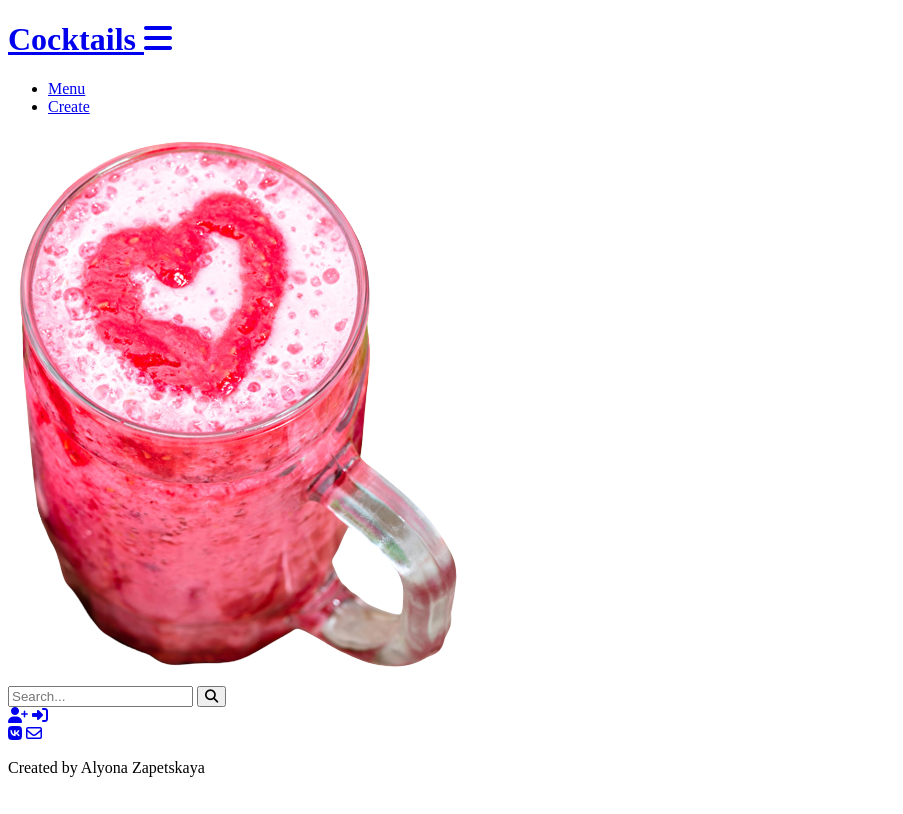
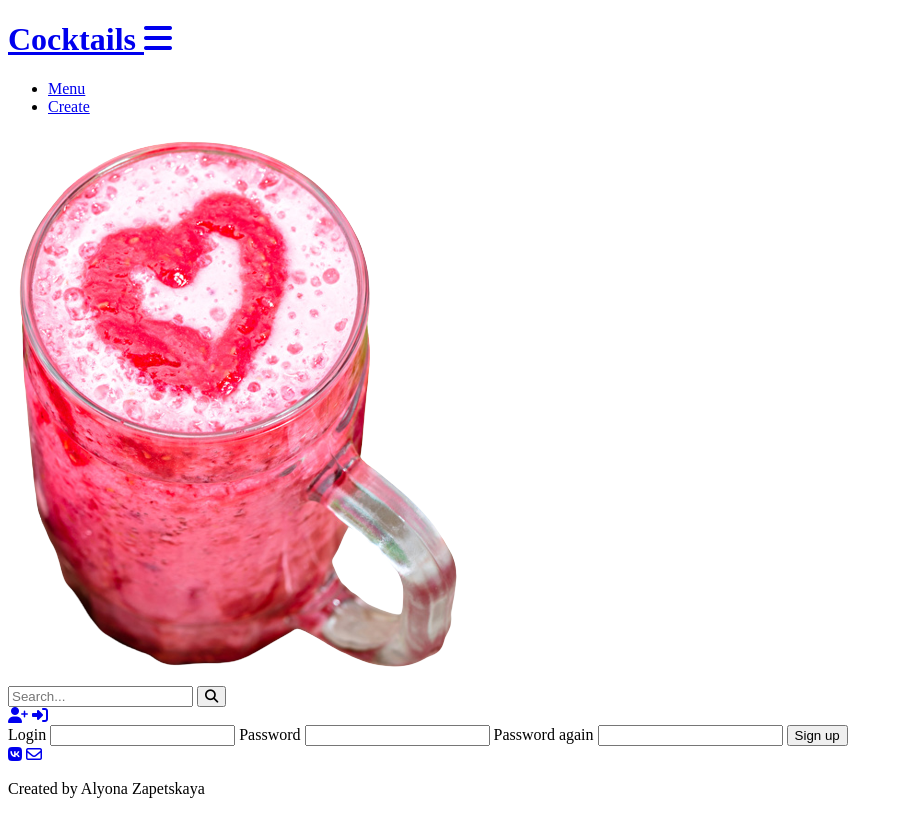
Before and after one commit to ALYONA29/Frontend_labs, a plain HTML site: page pages/register.html in a window 1280 px wide. Shown: the whole page, without its empty margins (0-903 px from the left). Drawn offline with Linux system fonts and the light colour scheme; files whose address does not match are found by name.

Commit message:
Login and registration form

```diff
--- a/pages/register.html
+++ b/pages/register.html
@@ -33,7 +33,17 @@
       </div>
     </header>
     <main>
-
+        <section class="register-section">
+            <form class="register-form" action="#" method="post">
+              <label for="login-input">Login</label>
+              <input id="login-input" type="text" name="" value="" required>
+              <label for="login-input">Password</label>
+              <input id="password-input" type="password" name="" value="" required>
+              <label for="password-again-input">Password again</label>
+              <input id="password-again-input" type="password" name="" value="" required>
+              <button type="submit" name="button">Sign up</button>
+            </form>
+          </section>
     </main>
     <footer>
       <div class="contacts">
```
Also changed, not shown: pages/login.html (+9 -1 lines).
